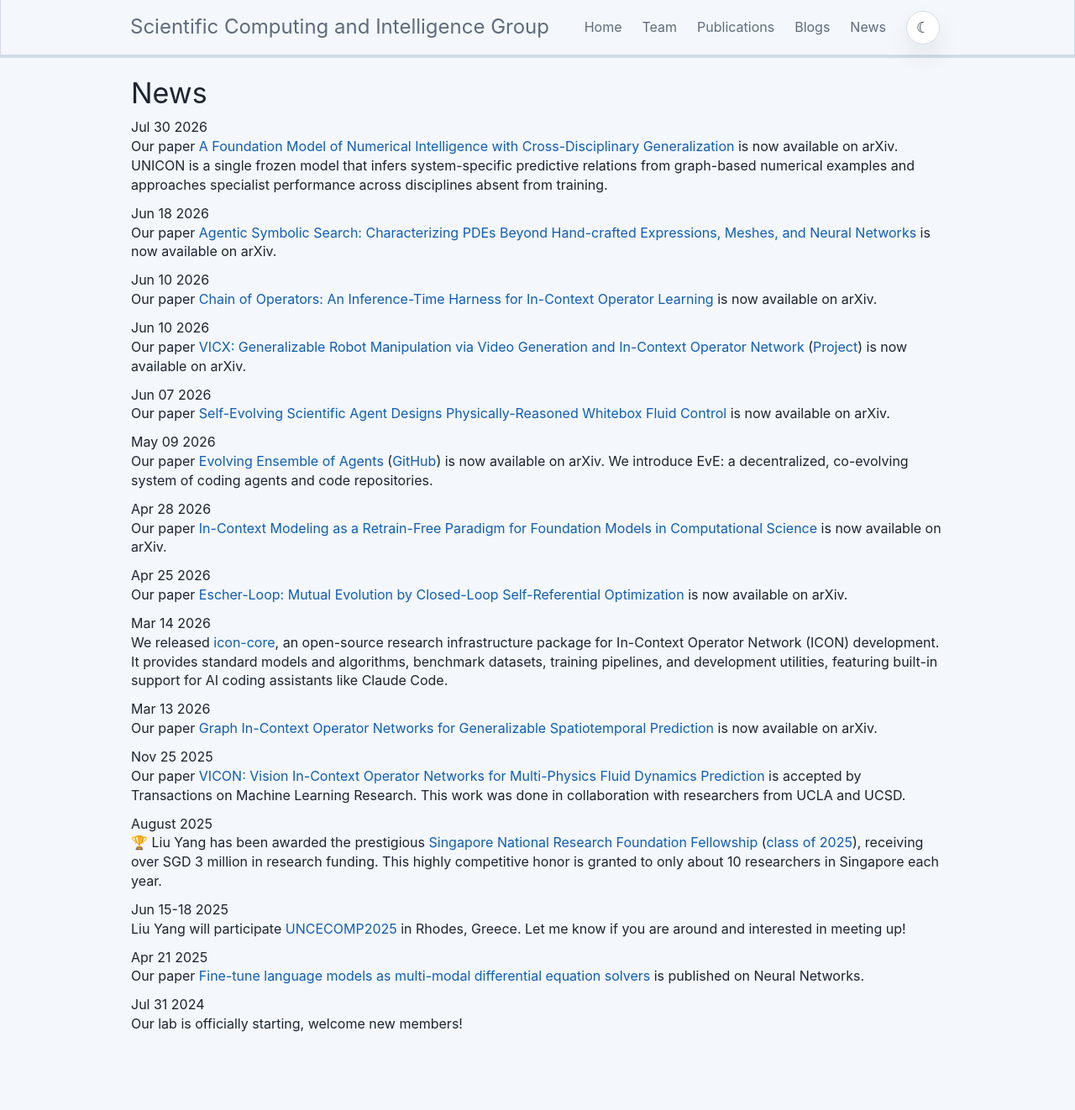
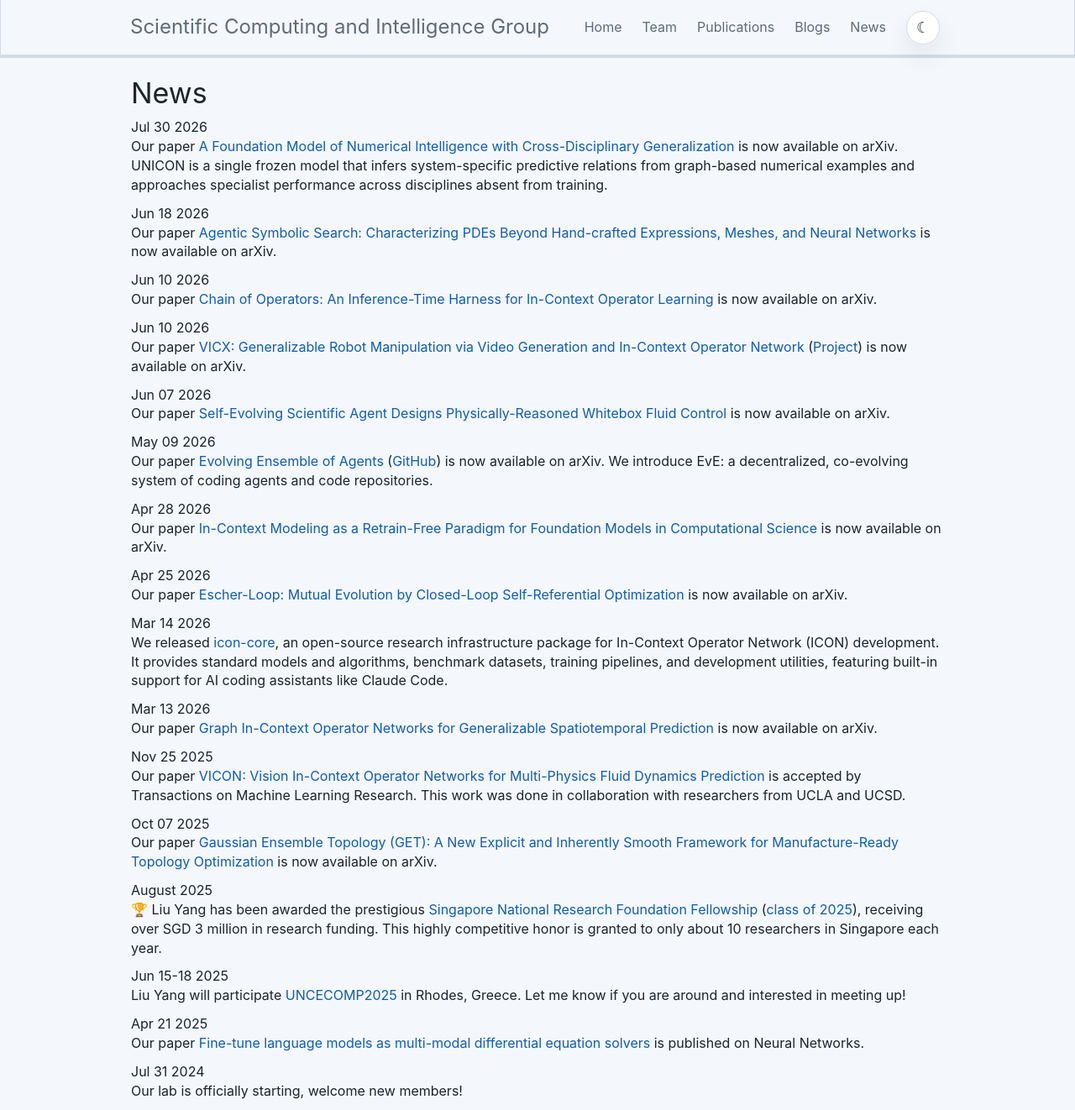
Before and after one commit to scaling-group/scaling-group.github.io, a Jekyll site: the page built from _pages/news.md, in a window 1280 px wide and 1322 px high. Shown: the whole window at 84% size. Built offline with Jekyll 4.4.1, drawn with Linux system fonts in a browser that asks for light colours.

Commit message:
Add GET paper to publications

```diff
--- a/_data/news.yml
+++ b/_data/news.yml
@@ -31,6 +31,9 @@
 - date: Nov 25 2025
   headline: "Our paper [VICON: Vision In-Context Operator Networks for Multi-Physics Fluid Dynamics Prediction](https://openreview.net/forum?id=6V3YmHULQ3) is accepted by Transactions on Machine Learning Research. This work was done in collaboration with researchers from UCLA and UCSD."
 
+- date: Oct 07 2025
+  headline: "Our paper [Gaussian Ensemble Topology (GET): A New Explicit and Inherently Smooth Framework for Manufacture-Ready Topology Optimization](https://arxiv.org/abs/2510.05572) is now available on arXiv."
+
 - date: August 2025
   headline: 🏆 Liu Yang has been awarded the prestigious [Singapore National Research Foundation Fellowship](https://www.nrf.gov.sg/grants/nrff/) ([class of 2025](https://file.go.gov.sg/nrf-fellowship.pdf)), receiving over SGD 3 million in research funding. This highly competitive honor is granted to only about 10 researchers in Singapore each year.
 
--- a/_data/publist.yml
+++ b/_data/publist.yml
@@ -92,6 +92,15 @@
     display: Transactions on Machine Learning Research, Jan 2026 / arXiv, Nov 2024
   highlight: 2
 
+- title: "Gaussian Ensemble Topology (GET): A New Explicit and Inherently Smooth Framework for Manufacture-Ready Topology Optimization"
+  image:
+  description: We introduce Gaussian Ensemble Topology (GET), an explicit topology optimization framework that represents design geometries as superpositions of anisotropic Gaussian functions, producing smooth, curvature-continuous, and manufacture-ready designs without post-processing.
+  authors: "Xinyu Ma, Chengxin Wang, Meng Wang, Xu Guo, Liu Yang<sup>†</sup>, Huajian Gao<sup>†</sup>"
+  link:
+    url: https://arxiv.org/abs/2510.05572
+    display: arXiv, Oct 2025
+  highlight: 2
+
 - title: "PDE Generalization of In-Context Operator Networks: A Study on 1D Scalar Nonlinear Conservation Laws"
   image: icon-weno-jcp.png
   description: We present a detailed methodology for solving time-evolving PDE problems with ICON, and show how a single ICON model can make forward and reverse predictions for different equations with different strides. An ICON model trained on conservation laws with cubic flux functions can generalize well to some other flux functions of more general forms, without fine-tuning. We also show prompt engineer techniques to broaden the range of problems that an ICON model can address.
```
